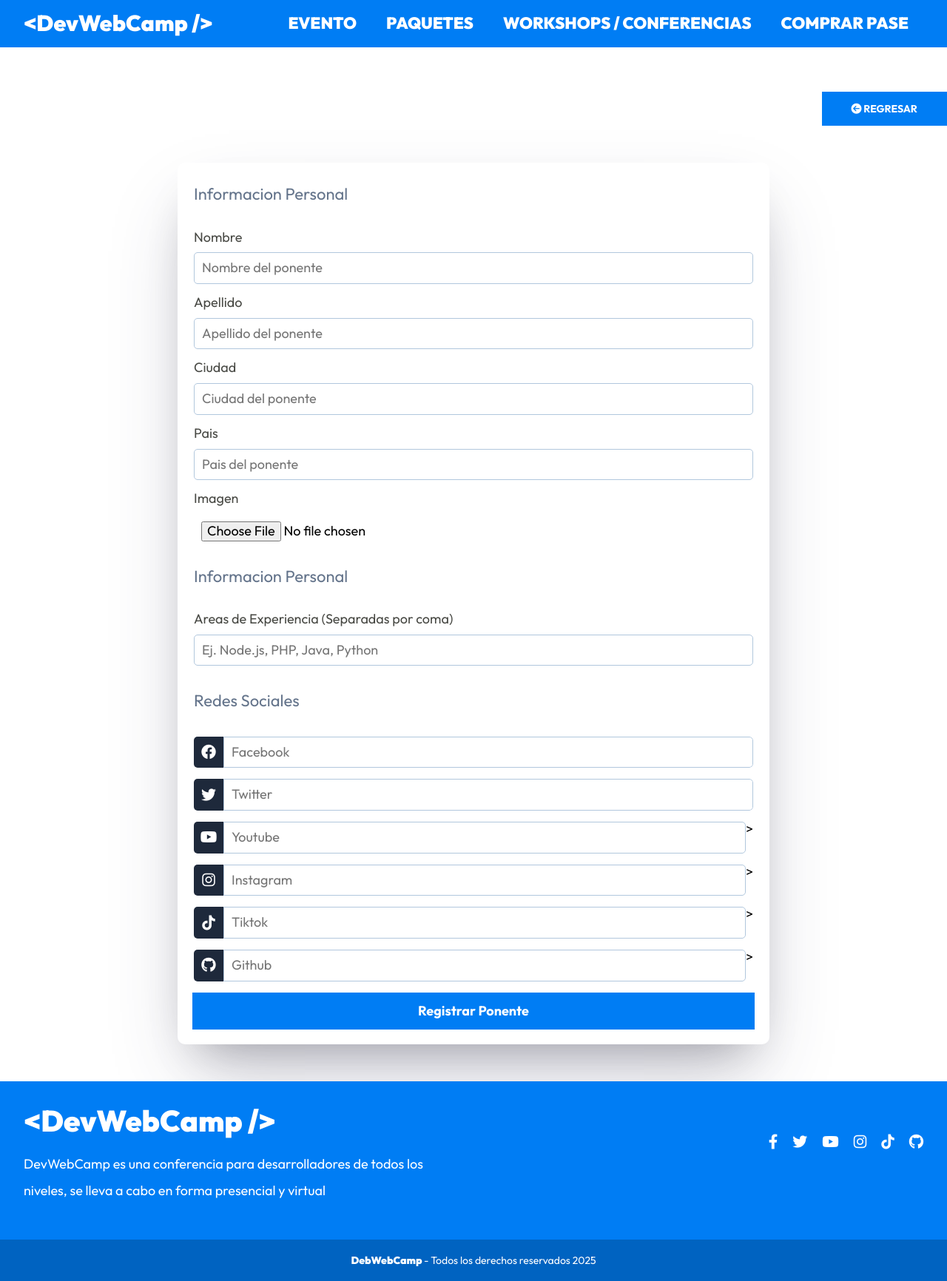
After one commit to fipestar/DevWebCamp, a PHP site: template views/admin/ponentes/crear.php in a window 1280 px wide. The commit adds this page. Shown: the part 601-2333 px from the top of the page at 74% size. Run offline with PHP 8.4, Linux system fonts and the light colour scheme; the template is opened without the code that fills it, so the values that code supplies are empty; some libraries are stand-ins or nearby versions.

Commit message:
Formulario Registro Ponentes

```diff
--- a/public/index.php
+++ b/public/index.php
@@ -36,6 +36,10 @@ $router->get('/confirmar-cuenta', [AuthController::class, 'confirmar']);
     //Area de administracion
 $router->get('/admin/dashboard', [DashboardController::class, 'index']);
 $router->get('/admin/ponentes', [PonentesController::class, 'index']);
+$router->get('/admin/ponentes/crear', [PonentesController::class, 'crear']);
+
+
+
 $router->get('/admin/eventos', [EventosController::class, 'index']);
 $router->get('/admin/registrados', [RegistradosController::class, 'index']);
 $router->get('/admin/regalos', [RegalosController::class, 'index']);
--- a/src/scss/admin/_dashboard.scss
+++ b/src/scss/admin/_dashboard.scss
@@ -80,4 +80,33 @@
             padding: 1rem 5rem 3rem 5rem;
         }
     }
+
+    &__contenedor-boton {
+        @include m.tablet {
+            display: flex;
+            justify-content: flex-end;
+            margin-bottom: 5rem;
+        }
+    }
+    &__boton {
+        @include m.boton(v.$azul, v.$blanco);
+        text-transform: uppercase;
+        font-size: 1.4rem;
+        @include m.tablet {
+            width: auto;
+        }
+    }
+
+    &__contenedor {
+        @include m.shadow;
+        background-color: v.$blanco;
+        padding: 2rem;
+        border-radius: 1rem;
+        margin-top: 5rem;
+    }
+
+    &__formulario {
+        @extend .dashboard__contenedor;
+        @include m.contenedor-md;
+    }
 }
--- a/src/scss/base/_mixins.scss
+++ b/src/scss/base/_mixins.scss
@@ -48,6 +48,11 @@
 }
 @mixin contenedor {
     width: min(95%, 140rem);
+    margin: 0 auto;
+}
+
+@mixin contenedor-md {
+    width: min(95%, 80rem);
     margin: 0 auto;
 }
 
@@ -134,3 +139,7 @@
             cursor: pointer;
         }
 }
+
+@mixin shadow {
+    box-shadow: rgba(50, 50, 93, 0.25) 0px 50px 100px -20px, rgba(0, 0, 0, 0.3) 0px 30px 60px -30px;
+}
--- a/src/scss/ui/formulario/_formulario.scss
+++ b/src/scss/ui/formulario/_formulario.scss
@@ -4,11 +4,37 @@
 .formulario {
     display: flex;
     flex-direction: column;
+    &__fieldset {
+        border: none;
+        margin-top: 1rem;
+        padding: 0;
+    }
+    &__legend {
+        color: v.$gris;
+        font-size: 2.2rem;
+        margin-bottom: 2rem;
+    }
     &__campo {
         display: flex;
         flex-direction: column;
         gap: 1rem;
         margin: 1.5rem 0;
+    }
+    &__contenedor-icono {
+        display: flex;
+        border-radius: .5rem;
+        overflow: hidden;
+    }
+    &__icono {
+        background-color: v.$gris-oscuro;
+        width: 4rem;
+        display: flex;
+        align-items: center;
+        justify-content: center;
+        i {
+            color: v.$blanco;
+            font-size: 2rem;
+        }
     }
     &__label {
         display: block;
@@ -19,10 +45,23 @@
         padding: 1rem;
         border: 1px solid darken(v.$gris-claro, 20);
         border-radius: .5rem;
+        &--file{
+            border: none;
+        }
+        &--sociales {
+            @extend .formulario__input;
+            flex: 1;
+            border-top-left-radius: 0;
+            border-bottom-left-radius: 0;
+        }
     }
     &__submit {
         @include m.boton(v.$azul, v.$blanco);
         width: auto;
         align-self: self-start;
+
+        &--registrar {
+            width: 100%;
+        }
     }
 }
--- /dev/null
+++ b/views/admin/ponentes/crear.php
@@ -0,0 +1,17 @@
+<h2 class="dashboard__heading"><?php echo $titulo; ?></h2>
+
+<div class="dashboard__contenedor-boton">
+    <a class="dashboard__boton" href="/admin/ponentes">
+        <i class="fa-solid fa-circle-arrow-left"></i>
+        Regresar
+    </a>
+</div>
+
+<div class="dashboard__formulario">
+    <?php include_once __DIR__ . "/../../templates/alertas.php"; ?>
+
+    <form method="POST" action="/admin/ponentes/crear" enctype="multipart/form-data" class="formulario">
+        <?php include_once __DIR__ . "/formulario.php"; ?>
+        <input class="formulario__submit formulario__submit--registrar" type="submit" value="Registrar Ponente">
+    </form>
+</div>
--- /dev/null
+++ b/views/admin/ponentes/formulario.php
@@ -0,0 +1,169 @@
+<fieldset class="formulario__fieldset">
+    <legend class="formulario__legend">Informacion Personal</legend>
+
+    <div class="formulario__campo">
+        <label for="nombre" class="formulario__label">Nombre</label>
+        <input
+            type="text"
+            class="formulario__input"
+            id="nombre"
+            name="nombre"
+            placeholder="Nombre del ponente"
+            value="<?php echo $ponente->nombre ?? ''; ?>">
+    </div>
+
+    <div class="formulario__campo">
+        <label for="apellido" class="formulario__label">Apellido</label>
+        <input
+            type="text"
+            class="formulario__input"
+            id="apellido"
+            name="apellido"
+            placeholder="Apellido del ponente"
+            value="<?php echo $ponente->apellido ?? ''; ?>">
+    </div>
+
+    <div class="formulario__campo">
+        <label for="ciudad" class="formulario__label">Ciudad</label>
+        <input
+            type="text"
+            class="formulario__input"
+            id="ciudad"
+            name="ciudad"
+            placeholder="Ciudad del ponente"
+            value="<?php echo $ponente->ciudad ?? ''; ?>">
+    </div>
+
+    <div class="formulario__campo">
+        <label for="pais" class="formulario__label">Pais</label>
+        <input
+            type="text"
+            class="formulario__input"
+            id="pais"
+            name="pais"
+            placeholder="Pais del ponente"
+            value="<?php echo $ponente->pais ?? ''; ?>">
+    </div>
+
+    <div class="formulario__campo">
+        <label for="imagen" class="formulario__label">Imagen</label>
+        <input
+            type="file"
+            class="formulario__input formulario__input--file"
+            id="imagen"
+            name="imagen"
+            >
+    </div>
+</fieldset>
+
+<fieldset class="formulario__fieldset">
+    <legend class="formulario__legend">Informacion Personal</legend>
+
+    <div class="formulario__campo">
+        <label for="tags__input" class="formulario__label">Areas de Experiencia (Separadas por coma)</label>
+        <input
+            type="text"
+            class="formulario__input"
+            id="tags__input"
+            placeholder="Ej. Node.js, PHP, Java, Python"
+            >
+
+            <div id="tags" class="formulario__listado"></div>
+            <input type="hidden" name="tags" value="<?php echo $ponente->tags ?? ''; ?>">
+    </div>
+</fieldset>
+
+<fieldset class="formulario__fieldset">
+    <legend class="formulario__legend">Redes Sociales</legend>
+
+    <div class="formulario__campo">
+        <div class="formulario__contenedor-icono">
+            <div class="formulario__icono">
+                <i class="fa-brands fa-facebook"></i>
+            </div>
+            <input
+                type="text"
+                class="formulario__input--sociales"
+                name="redes[facebook]"
+                placeholder="Facebook"
+                value="<?php echo $ponente->facebook ?? ''; ?>">
+
+        </div>
+    </div>
+
+    <div class="formulario__campo">
+        <div class="formulario__contenedor-icono">
+            <div class="formulario__icono">
+                <i class="fa-brands fa-twitter"></i>
+            </div>
+            <input
+                type="text"
+                class="formulario__input--sociales"
+                name="redes[twitter]"
+                placeholder="Twitter"
+                value="<?php echo $ponente->twitter ?? ''; ?>">
+
+        </div>
+    </div>
+
+    <div class="formulario__campo">
+        <div class="formulario__contenedor-icono">
+            <div class="formulario__icono">
+                <i class="fa-brands fa-youtube"></i>
+            </div>
+            <input
+                type="text"
+                class="formulario__input--sociales"
+                name="redes[youtube]"
+                placeholder="Youtube"
+                value="<?php echo $ponente->youtube ?? ''; ?>">
+                >
+        </div>
+    </div>
+
+    <div class="formulario__campo">
+        <div class="formulario__contenedor-icono">
+            <div class="formulario__icono">
+                <i class="fa-brands fa-instagram"></i>
+            </div>
+            <input
+                type="text"
+                class="formulario__input--sociales"
+                name="redes[instagram]"
+                placeholder="Instagram"
+                value="<?php echo $ponente->instagram ?? ''; ?>">
+                >
+        </div>
+    </div>
+
+    <div class="formulario__campo">
+        <div class="formulario__contenedor-icono">
+            <div class="formulario__icono">
+                <i class="fa-brands fa-tiktok"></i>
+            </div>
+            <input
+                type="text"
+                class="formulario__input--sociales"
+                name="redes[tiktok]"
+                placeholder="Tiktok"
+                value="<?php echo $ponente->tiktok ?? ''; ?>">
+                >
+        </div>
+    </div>
+
+    <div class="formulario__campo">
+        <div class="formulario__contenedor-icono">
+            <div class="formulario__icono">
+                <i class="fa-brands fa-github"></i>
+            </div>
+            <input
+                type="text"
+                class="formulario__input--sociales"
+                name="redes[github]"
+                placeholder="Github"
+                value="<?php echo $ponente->github ?? ''; ?>">
+                >
+        </div>
+    </div>
+
+</fieldset>
```
Also changed, not shown: controllers/PonentesController.php (+7 -1 lines), views/admin/ponentes/index.php (+7 -0 lines), public/build/css/app.css, 1 other file.
